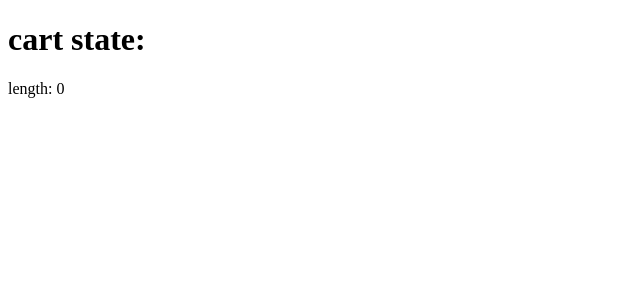
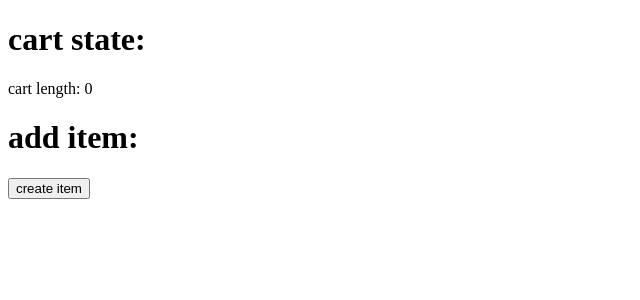
Before and after one commit to z89/simple-cart, a React (Create React App) app: page / in a window 1280 px wide. Shown: the top 300 px of the page, without its empty margins (0-640 px from the left). Built offline with nearby package versions, Linux system fonts and the light colour scheme.

Commit message:
many changes

```diff
--- a/package.json
+++ b/package.json
@@ -4,9 +4,11 @@
   "private": true,
   "dependencies": {
     "@testing-library/react": "^12.0.0",
+    "@types/crypto-js": "^4.1.1",
     "@types/node": "^16.7.13",
     "@types/react": "^17.0.20",
     "@types/react-dom": "^17.0.9",
+    "crypto-js": "^4.1.1",
     "react": "^17.0.2",
     "react-dom": "^17.0.2",
     "react-scripts": "5.0.0",
--- a/src/App.tsx
+++ b/src/App.tsx
@@ -1,11 +1,10 @@
 import { CartProvider } from "./store";
-import Cart from "./components/Cart";
+import Home from "./Home";
 
 function App() {
   return (
     <CartProvider>
-      <h1>cart state:</h1>
-      <Cart />
+      <Home />
     </CartProvider>
   );
 }
--- /dev/null
+++ b/src/Home.tsx
@@ -0,0 +1,39 @@
+import { CartContext } from "./context";
+import { useContext } from "react";
+import { ACTIONS } from "./reducer";
+import currencyFormat from "./components/misc/currencyFormat";
+
+export default function Home() {
+  const { state, dispatch } = useContext(CartContext);
+
+  const handleSumbit = (e: any) => {
+    const form = e.target;
+    // Cart.Add(;
+
+    // form.itemName.value != "" && form.itemDesc.value != "" ? console.log() : console.error("form has empty values");
+
+    e.preventDefault();
+  };
+
+  return (
+    <div>
+      <h1>cart state:</h1>
+      <p>cart length: {state.length}</p>
+      <h1>add item:</h1>
+      <button
+        onClick={() =>
+          dispatch({
+            type: ACTIONS.ADD,
+            payload: {
+              name: "item",
+              desc: "item desc",
+              quantity: 1,
+            },
+          })
+        }
+      >
+        create item
+      </button>
+    </div>
+  );
+}
--- a/src/components/Cart.tsx
+++ b/src/components/Cart.tsx
@@ -1,12 +1,14 @@
 import { useContext } from "react";
-import { CartContext } from "../context";
+import { CartContext, ICartItem } from "../context";
 
-export default function ShowCart() {
+export default function Cart() {
   const { state } = useContext(CartContext);
 
-  return (
-    <div>
-      <p>length: {state.length}</p>
-    </div>
-  );
+  function length() {
+    return state.length;
+  }
+
+  function items() {
+    return state.items;
+  }
 }
--- a/src/components/misc/currencyFormat.ts
+++ b/src/components/misc/currencyFormat.ts
@@ -1,7 +1,8 @@
-export default function currencyFormat(num: number, code: boolean) {
-  if (code) {
-    return "$" + num.toFixed(2).replace(/(\d)(?=(\d{3})+(?!\d))/g, "$1,") + "AUD";
-  } else {
-    return "$" + num.toFixed(2).replace(/(\d)(?=(\d{3})+(?!\d))/g, "$1,");
-  }
+function symbolFormatting(num: number, code?: string) {
+  const decimal = num.toFixed(2).replace(/(\d)(?=(\d{3})+(?!\d))/g, "$1");
+  return code != null ? "$" + decimal + " " + code : "$" + decimal;
 }
+
+export default function currencyFormat(num: number) {
+  return { raw: num, formatted: num.toString(), formatted_with_code: symbolFormatting(num, "AUD"), formatted_with_symbol: symbolFormatting(num) };
+}
--- a/src/context/index.tsx
+++ b/src/context/index.tsx
@@ -2,19 +2,19 @@ import { createContext } from "react";
 
 import currencyFormat from "../components/misc/currencyFormat";
 
-interface ISubtotal {
+export interface ISubtotal {
   raw: number;
   formatted: string;
   formatted_with_symbol: string;
   formatted_with_code: string;
 }
 
-interface ICartItem {
+export interface ICartItem {
   name: string;
+  desc: string;
   id: string;
   price: ISubtotal;
   quantity: number;
-  total: ISubtotal;
 }
 
 export interface ICart {
@@ -26,12 +26,17 @@ export interface ICart {
 export const initialState: ICart = {
   length: 0,
   items: [],
-  balance: { raw: 0, formatted: "0", formatted_with_code: currencyFormat(0, true), formatted_with_symbol: currencyFormat(0, false) },
+  balance: currencyFormat(0),
 };
+
+export interface IDispatch {
+  type: string;
+  payload: any;
+}
 
 interface ICartContext {
   state: ICart;
-  dispatch: React.Dispatch<{ type: string }>;
+  dispatch: React.Dispatch<IDispatch>;
 }
 
 export const CartContext = createContext<ICartContext>({ state: initialState, dispatch: () => {} });
--- a/src/reducer/index.tsx
+++ b/src/reducer/index.tsx
@@ -1,13 +1,16 @@
-import { ICart } from "../context";
+import { ICart, IDispatch } from "../context";
 
-// export const ACTIONS = {
-//   LOAD: "load",
-// };
+export const ACTIONS = {
+  ADD: "add",
+};
 
-export function reducer(state: ICart, action: { type: string }) {
+function addCart() {}
+
+export function reducer(state: ICart, action: IDispatch) {
   switch (action.type) {
-    // case ACTIONS.LOAD:
-    //   return state;
+    case ACTIONS.ADD:
+      return;
+
     default:
       return state;
   }
```
Also changed, not shown: tsconfig.json (+3 -18 lines), 1 other file (tests, documents, lock files or other folders).
